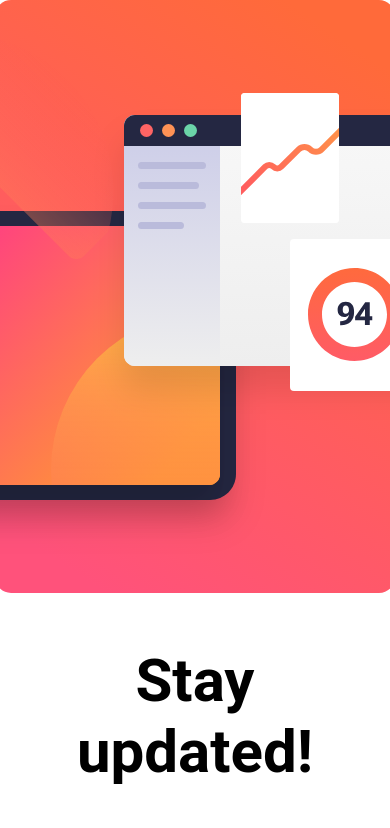
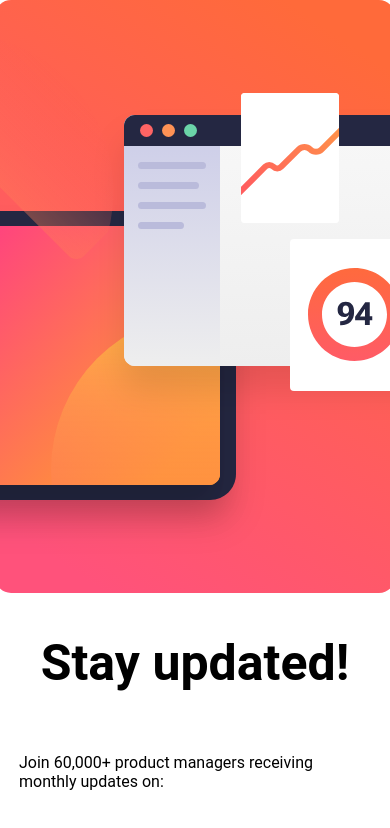
Before and after one commit to yacdanyCR/Challenge_2, a plain HTML site: page index.html in a window 390 px wide. Shown: the top 828 px of the page. Drawn offline with Linux system fonts and the light colour scheme.

Commit message:
index Mobile

```diff
--- a/css/SignUp/style.css
+++ b/css/SignUp/style.css
@@ -80,8 +80,8 @@
     padding: 1.5rem;
   }
   .sign-up__Tittle {
-    text-align: center;
-    padding: 1rem;
+    padding: 5px;
+    font-size: 50px;
   }
   .signUp__Input--Email {
     width: 100%;
```
